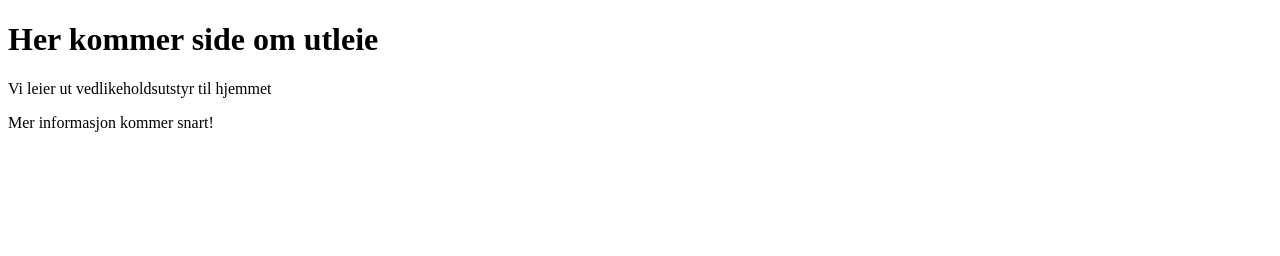
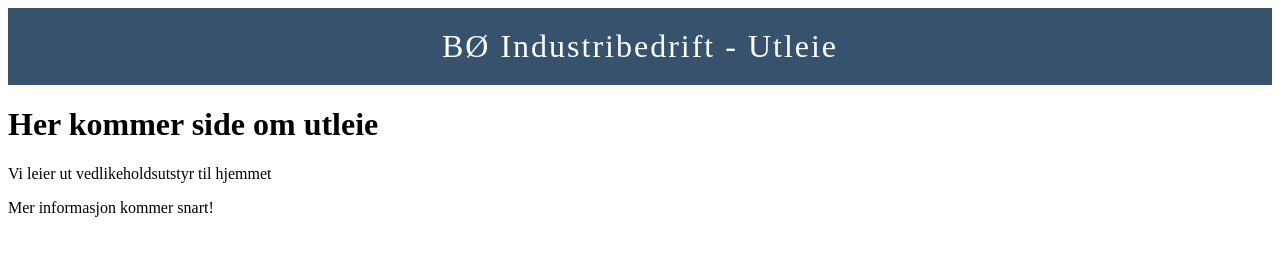
Before and after one commit to martemey/WEB1100N, a plain HTML site: page UtleieBØ.html in a window 1280 px wide. Drawn offline with Linux system fonts and the light colour scheme.

Commit message:
Oppdater nettside

```diff
--- a/UtleieBØ.html
+++ b/UtleieBØ.html
@@ -4,6 +4,9 @@
 <head>
 <meta charset="UTF-8">
 <link rel="stylesheet" href="css/BØ.css">
+<header>
+        <div class="header">BØ Industribedrift - Utleie</div>
+    </header>
 
 </head>
 
```
